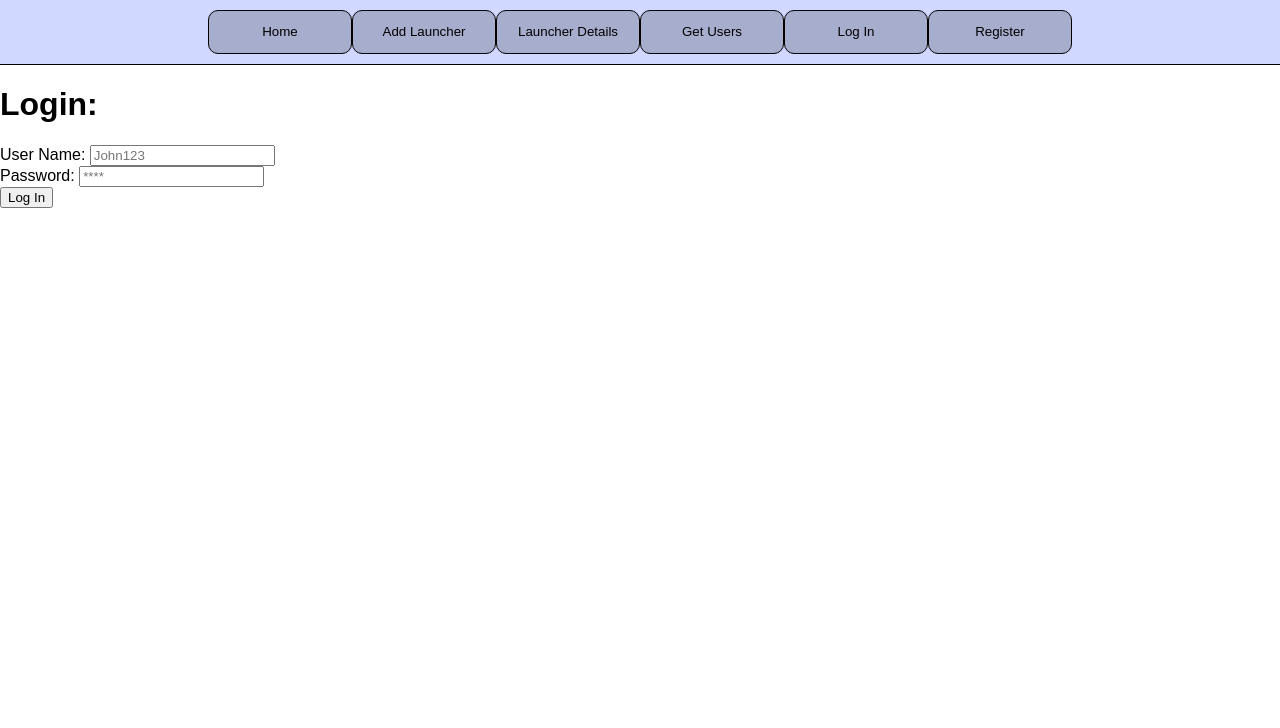
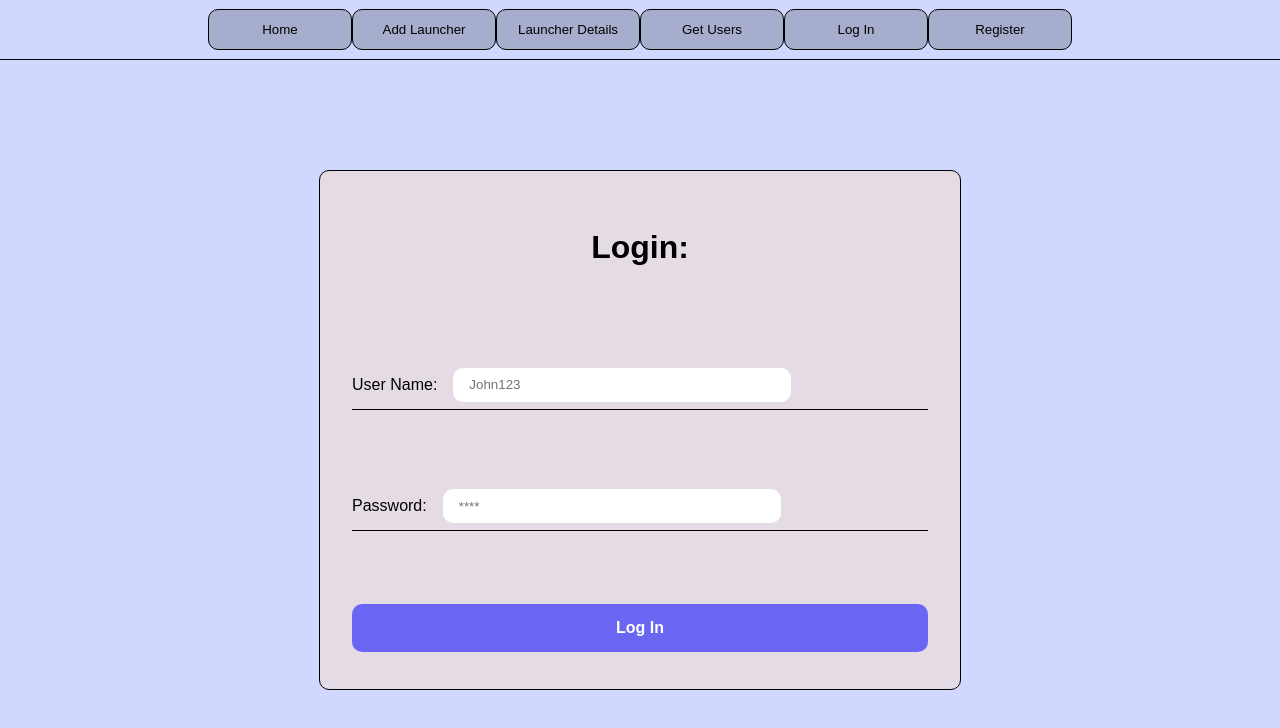
Before and after one commit to TheJoker12321/LaunchersApp, a React (Vite) app in the folder client/: page / in a window 1280 px wide. Shown: the top 728 px of the page. Built offline with nearby package versions, Linux system fonts and the light colour scheme; no server answers.

Commit message:
added auth to launcher server route

```diff
--- a/client/src/App.css
+++ b/client/src/App.css
@@ -65,7 +65,15 @@ body {
   align-items: center;
 }
 
-.post-launcher {
+.div-submit, .reg-button {
+
+  width: 100%;
+  display: flex;
+  justify-content: center;
+  align-items: center;
+}
+
+.post-launcher, .form-login, .form-register, .form-update {
 
   height: 70%;
   width: 50%;
@@ -233,13 +241,34 @@ body {
 
 .id-detail {
 
-  margin-top: 2rem;
+  margin-top: 1rem;
+  font-size: 1rem;
 
 }
 
-.name-detail, .type-detail, .lat-detail, .long-detail, .city-detail {
+.name-detail, .type-detail, .lat-detail, .long-detail, .city-detail, .des-detail {
 
-  font-size: 1.6rem;
+  font-size: 1.5rem;
   padding-bottom: 10px;
   border-bottom: 1px solid black ;
 }
+
+.login-page, .register-page {
+
+  display: flex;
+  flex-direction: column;
+  justify-content: center;
+  align-items: center;
+  width: 100vw;
+  height: 100vh;
+}
+
+.div-login, .register-div, .update-div {
+
+  background-color: rgba(127, 148, 255, 0.359);
+  height: 100vh;
+  display: flex;
+  justify-content: center;
+  align-items: center;
+  width: 100vw;
+}
--- a/client/src/App.jsx
+++ b/client/src/App.jsx
@@ -7,10 +7,31 @@ import LoginPage from './pages/LoginPage'
 import Users from './pages/Users'
 import EditPage from './pages/EditPage'
 import RegisterPage from './pages/RegisterPage'
+import { useState } from 'react'
+import { useEffect } from 'react'
+import axios from 'axios'
+import useStore from './zustand/createZustand'
 
 function App() {
 
+  const { tokenStore } = useStore()
+  const [isVerified, setIsVerified] = useState('')
 
+  useEffect(() => {
+
+    async function getVerify() {
+
+      const token = localStorage.getItem('token')
+      const res = await axios.get('http://localhost:3000/api/auth/getUser', {
+        headers: {Authorization: `Bearer ${token}`}
+      })
+
+      setIsVerified(res.data.user.user_type)
+
+    }
+
+    getVerify()
+  },[tokenStore])
 
 
   return (
@@ -19,13 +40,13 @@ function App() {
       <BrowserRouter>
         <Routes>
           <Route path='/' element={<LoginPage />}/>
-          <Route path='/register' element={<RegisterPage />} />
-          <Route path='/getUsers' element={<Users />} />
-          <Route path='/editUser' element={<EditPage />} />
-          <Route path='/home' element={<Home />}/>
+          <Route path='/register' element={isVerified === 'admin' && <RegisterPage /> || <LoginPage />} />
+          <Route path='/getUsers' element={isVerified === 'admin' && <Users /> || <LoginPage />} />
+          <Route path='/editUser' element={isVerified === 'admin' && <EditPage /> || <LoginPage />} />
+          <Route path='/home' element={isVerified && <Home /> || <LoginPage />}/>
           <Route path='launcher'>
-            <Route path='add' element={<AddLauncher />} />
-            <Route path='details' element={<LauncherDetails />}/>
+            <Route path='add' element={isVerified === 'admin' || isVerified === 'Intelligence Corps' && <AddLauncher /> || <LoginPage />} />
+            <Route path='details' element={isVerified === 'admin' || isVerified === 'Intelligence Corps' && <LauncherDetails /> || <LoginPage />}/>
           </Route>
         </Routes>
       </BrowserRouter>
--- a/client/src/components/EditUser.jsx
+++ b/client/src/components/EditUser.jsx
@@ -49,21 +49,22 @@ function EditUser() {
 
     return (
 
-        <div>
-            <form>
-                <div>
+        <div className="update-div">
+            <form className="form-update">
+                <h1 style={{margin: '0'}}>Update User</h1>
+                <div className="input-div">
                     <label htmlFor="name-update">User Name: </label>
                     <input id="name-update" type="text" defaultValue={valueUpdated.username} onChange={e => setUsername(e.target.value)}/>
                 </div>
-                <div>
+                <div className="input-div">
                     <label htmlFor="pass-update">Password: </label>
                     <input id="pass-update" type="password" defaultValue={valueUpdated.password} onChange={e => setPassword(e.target.value)}/>
                 </div>
-                <div>
+                <div className="input-div">
                     <label htmlFor="email-update">Email</label>
                     <input id="email-update" type="email" defaultValue={valueUpdated.email} onChange={e => setEmail(e.target.value)}/>
                 </div>
-                <button id={valueUpdated._id} onClick={(e) => updateUser(e)}>Update</button>
+                <button className="submit" id={valueUpdated._id} onClick={(e) => updateUser(e)}>Update</button>
                 {updated && <div>user updated successfully</div>}
             </form>
         </div>
--- a/client/src/components/FormLauncher.jsx
+++ b/client/src/components/FormLauncher.jsx
@@ -28,7 +28,11 @@ function FormLauncher() {
 
         try {
 
-            await axios.post('http://localhost:3000/api/launchers', {launcher})
+            const token = localStorage.getItem('token')
+
+            await axios.post('http://localhost:3000/api/launchers', {launcher}, {
+                headers: {Authorization: `Bearer ${token}`}
+            })
 
         } catch (err) {
 
--- a/client/src/components/Login.jsx
+++ b/client/src/components/Login.jsx
@@ -1,12 +1,14 @@
 import axios from "axios";
 import { useState } from "react"
 import { useNavigate } from "react-router-dom";
+import useStore from "../zustand/createZustand.js";
 
 function Login() {
 
     const navigate = useNavigate()
     const [username, setUsername] = useState('')
     const [password, setPassword] = useState('')
+    const { setTokenStore } = useStore()
     const [wrongPass, setWrongPass] = useState(false)
 
 
@@ -27,6 +29,7 @@ function Login() {
 
             const response = await axios.post('http://localhost:3000/api/auth/login', {user})
             localStorage.setItem('token', response.data.token)
+            setTokenStore(response.data.token)
             navigate('/home')
 
         } catch (err) {
@@ -38,19 +41,19 @@ function Login() {
 
     return (
 
-        <div>
-            <form>
+        <div className="div-login">
+            <form className="form-login">
                 <h1>Login:</h1>
-                <div>
+                <div className="input-div">
                     <label htmlFor="user-login">User Name: </label>
                     <input id="user-login" type="text" placeholder="John123" onChange={e => setUsername(e.target.value)}/>
                 </div>
-                <div>
+                <div className="input-div">
                     <label htmlFor="pass-login">Password: </label>
                     <input id="pass-login" type="password" placeholder="****" onChange={e => setPassword(e.target.value)}/>
                 </div>
-                <div>
-                    <button onClick={(e) => loginUser(e)}>Log In</button>
+                <div className="div-submit">
+                    <button className="submit" onClick={(e) => loginUser(e)}>Log In</button>
                 </div>
                 {wrongPass && <div>wrong password</div>}
             </form>
--- a/client/src/components/Register.jsx
+++ b/client/src/components/Register.jsx
@@ -28,7 +28,7 @@ function Register() {
 
             const token = localStorage.getItem('token')
 
-            await axios.post('http://localhost:3000/api/auth/register/create', user,
+            await axios.post('http://localhost:3000/api/auth/register/create', {user},
 
                 {headers: {Authorization: `Bearer ${token}`}}
 
@@ -52,27 +52,27 @@ function Register() {
 
     return (
 
-        <div>
-            <form>
+        <div className="register-div">
+            <form className="form-register">
                 <h1>Register</h1>
-                <div>
+                <div className="input-div">
                     <label htmlFor="username">User Name: </label>
                     <input id="username" type="text" placeholder="John123" onChange={e => setUsername(e.target.value)}/>
                 </div>
-                <div>
+                <div className="input-div">
                     <label htmlFor="pass">Password: </label>
                     <input id="pass" type="password" placeholder="****" onChange={e => setPassword(e.target.value)}/>
                 </div>
-                <div>
+                <div className="input-div">
                     <label htmlFor="email">Email: </label>
                     <input id="email" type="email" placeholder="JohnDoe@gmail.com" onChange={e => setEmail(e.target.value)}/>
                 </div>
-                <div>
+                <div className="input-div">
                     <label htmlFor="type">User Type: </label>
                     <input id="type" type="text" placeholder="air force" onChange={e => setUserType(e.target.value)}/>
                 </div>
-                <div>
-                    <button onClick={(e) => createUser(e)}>create</button>
+                <div className="reg-button">
+                    <button className="submit" onClick={(e) => createUser(e)}>create</button>
                 </div>
                 {isCreate && <div>user created successfully</div>}
             </form>
--- a/client/src/components/ShowLaunchers.jsx
+++ b/client/src/components/ShowLaunchers.jsx
@@ -16,7 +16,11 @@ function ShowLaunchers() {
 
         async function getLaunchers() {
 
-            const launchers = await axios.get('http://localhost:3000/api/launchers')
+            const token = localStorage.getItem('token')
+            const launchers = await axios.get('http://localhost:3000/api/launchers', {
+
+                headers: {Authorization: `Bearer ${token}`}
+            })
 
             setData(launchers.data.launchers)
         }
@@ -28,9 +32,13 @@ function ShowLaunchers() {
     async function deleteLauncher(e) {
 
         e.stopPropagation()
+        const token = localStorage.getItem('token')
+        await axios.delete(`http://localhost:3000/api/launchers/${e.target.id}`, {
+
+            headers: {Authorization: `Bearer ${token}`}
+        })
         const newData = data.filter((obj) => obj._id !== e.target.id)
         setData(newData)
-        await axios.delete(`http://localhost:3000/api/launchers/${e.target.id}`)
         setFlag(!flag)
 
     }
@@ -47,7 +55,10 @@ function ShowLaunchers() {
 
         try {
 
-            const launcherFound = await axios.get(`http://localhost:3000/api/launchers/${id}`)
+            const token = localStorage.getItem('token')
+            const launcherFound = await axios.get(`http://localhost:3000/api/launchers/${id}`, {
+                headers: {Authorization: `Bearer ${token}`}
+            })
 
             setDataShow([launcherFound.data.launcher])
 
--- a/client/src/pages/LoginPage.jsx
+++ b/client/src/pages/LoginPage.jsx
@@ -5,10 +5,11 @@ function LoginPage() {
 
     return (
 
-        <>
+        <div className="login-page">
+
          <Navbar />
          <Login />
-        </>
+        </div>
     )
 }
 
--- a/client/src/pages/RegisterPage.jsx
+++ b/client/src/pages/RegisterPage.jsx
@@ -5,7 +5,7 @@ function RegisterPage() {
 
     return (
 
-        <div>
+        <div className="register-page">
             <Navbar />
             <Register />
         </div>
--- a/client/src/zustand/createZustand.js
+++ b/client/src/zustand/createZustand.js
@@ -5,7 +5,9 @@ const useStore = create((set) => ({
     launcherChoose: {},
     setLauncher: (objChoose) => set((state) => ({launcherChoose: state.launcherChoose = objChoose})),
     valueUpdated: {},
-    setValueUpdated: (updatedObj) => set((state) => ({valueUpdated: state.valueUpdated = updatedObj}))
+    setValueUpdated: (updatedObj) => set((state) => ({valueUpdated: state.valueUpdated = updatedObj})),
+    tokenStore: '',
+    setTokenStore: (newToken) => set((state) => ({tokenStore: state.tokenStore = newToken}))
 }))
 
 export default useStore
```
Also changed, not shown: 2 other files (tests, documents, lock files or other folders).
